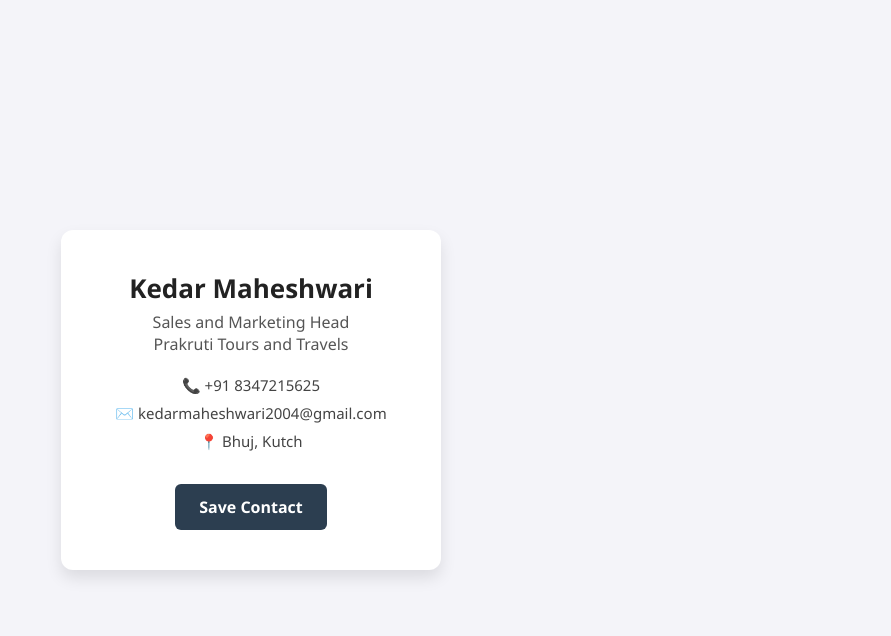
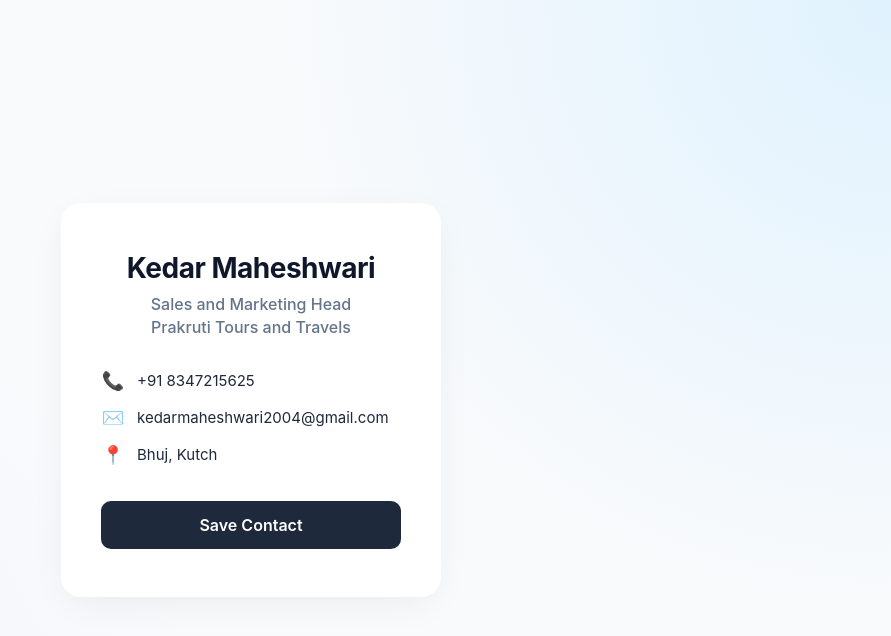
Before and after one commit to kedar2712/business-card, a plain HTML site: page index.html in a window 1280 px wide. Shown: the whole page, without its empty margins (389-1280 px from the left). Drawn offline with Linux system fonts and the light colour scheme.

Commit message:
Update index.html

```diff
--- a/index.html
+++ b/index.html
@@ -5,48 +5,138 @@
     <meta name="viewport" content="width=device-width, initial-scale=1.0">
     <title>Kedar Maheshwari - Business Card</title>
     <style>
+        :root {
+            --primary-color: #1e293b;
+            --secondary-color: #64748b;
+            --accent-color: #0ea5e9;
+            --accent-hover: #0284c7;
+            --bg-color: #f8fafc;
+            --card-bg: #ffffff;
+            --text-main: #0f172a;
+        }
+
+        * {
+            box-sizing: border-box;
+            margin: 0;
+            padding: 0;
+        }
+
         body {
-            font-family: 'Segoe UI', Tahoma, Geneva, Verdana, sans-serif;
+            font-family: -apple-system, BlinkMacSystemFont, "Segoe UI", Roboto, Helvetica, Arial, sans-serif;
             display: flex;
             justify-content: center;
             align-items: center;
-            height: 100vh;
-            background-color: #f4f4f9;
-            margin: 0;
+            min-height: 100vh;
+            background-color: var(--bg-color);
+            background-image: radial-gradient(circle at top right, #e0f2fe 0%, transparent 40%),
+                              radial-gradient(circle at bottom left, #f1f5f9 0%, transparent 40%);
+            padding: 20px;
         }
+
         .card {
-            background: white;
-            padding: 40px 30px;
-            border-radius: 12px;
-            box-shadow: 0 8px 16px rgba(0,0,0,0.1);
+            background: var(--card-bg);
+            padding: 48px 40px;
+            border-radius: 20px;
+            box-shadow: 0 10px 40px -10px rgba(0, 0, 0, 0.08);
             text-align: center;
-            max-width: 320px;
+            max-width: 380px;
             width: 100%;
+            transition: transform 0.4s ease, box-shadow 0.4s ease;
         }
-        h1 { margin: 0 0 5px; font-size: 26px; color: #222; }
-        h2 { margin: 0 0 20px; font-size: 16px; color: #555; font-weight: 500; }
-        p { margin: 8px 0; color: #444; font-size: 15px; }
+
+        .card:hover {
+            transform: translateY(-5px);
+            box-shadow: 0 20px 40px -10px rgba(0, 0, 0, 0.12);
+        }
+
+        .profile-name {
+            margin-bottom: 8px;
+            font-size: 28px;
+            color: var(--text-main);
+            font-weight: 700;
+            letter-spacing: -0.5px;
+        }
+
+        .job-title {
+            font-size: 16px;
+            color: var(--secondary-color);
+            font-weight: 500;
+            line-height: 1.4;
+            margin-bottom: 32px;
+        }
+
+        .contact-info {
+            display: flex;
+            flex-direction: column;
+            gap: 16px;
+            margin-bottom: 36px;
+            text-align: left;
+        }
+
+        .contact-item {
+            display: flex;
+            align-items: center;
+            gap: 12px;
+            color: var(--primary-color);
+            font-size: 15px;
+            text-decoration: none;
+            transition: color 0.2s ease;
+        }
+
+        .contact-item:hover {
+            color: var(--accent-color);
+        }
+
+        .icon {
+            font-size: 18px;
+            display: flex;
+            justify-content: center;
+            align-items: center;
+            width: 24px;
+        }
+
         .btn {
             display: inline-block;
-            margin-top: 25px;
-            padding: 12px 24px;
-            background-color: #2c3e50;
+            width: 100%;
+            padding: 14px 24px;
+            background-color: var(--primary-color);
             color: white;
             text-decoration: none;
-            border-radius: 6px;
-            font-weight: bold;
-            transition: background-color 0.3s ease;
+            border-radius: 10px;
+            font-weight: 600;
+            font-size: 16px;
+            transition: all 0.3s ease;
+            border: none;
+            cursor: pointer;
         }
-        .btn:hover { background-color: #1a252f; }
+
+        .btn:hover {
+            background-color: var(--accent-color);
+            transform: scale(1.02);
+            box-shadow: 0 8px 20px rgba(14, 165, 233, 0.25);
+        }
     </style>
 </head>
 <body>
     <div class="card">
-        <h1>Kedar Maheshwari</h1>
-        <h2>Sales and Marketing Head<br>Prakruti Tours and Travels</h2>
-        <p>📞 +91 8347215625</p>
-        <p>✉️ kedarmaheshwari2004@gmail.com</p>
-        <p>📍 Bhuj, Kutch</p>
+        <h1 class="profile-name">Kedar Maheshwari</h1>
+        <div class="job-title">Sales and Marketing Head<br>Prakruti Tours and Travels</div>
+
+        <div class="contact-info">
+            <a href="tel:+918347215625" class="contact-item">
+                <span class="icon">📞</span>
+                <span>+91 8347215625</span>
+            </a>
+            <a href="mailto:kedarmaheshwari2004@gmail.com" class="contact-item">
+                <span class="icon">✉️</span>
+                <span>kedarmaheshwari2004@gmail.com</span>
+            </a>
+            <div class="contact-item">
+                <span class="icon">📍</span>
+                <span>Bhuj, Kutch</span>
+            </div>
+        </div>
+
         <a href="kedar_contact.vcf" class="btn" download>Save Contact</a>
     </div>
 </body>
```
